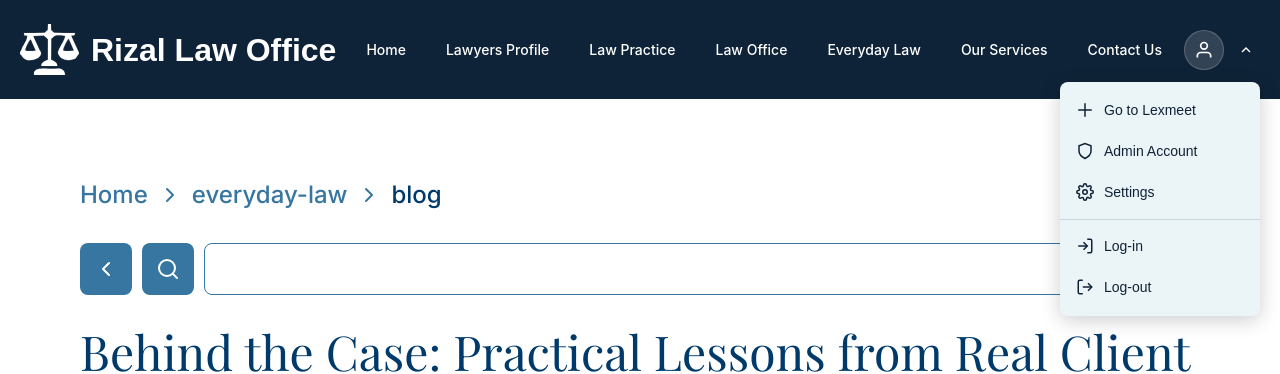
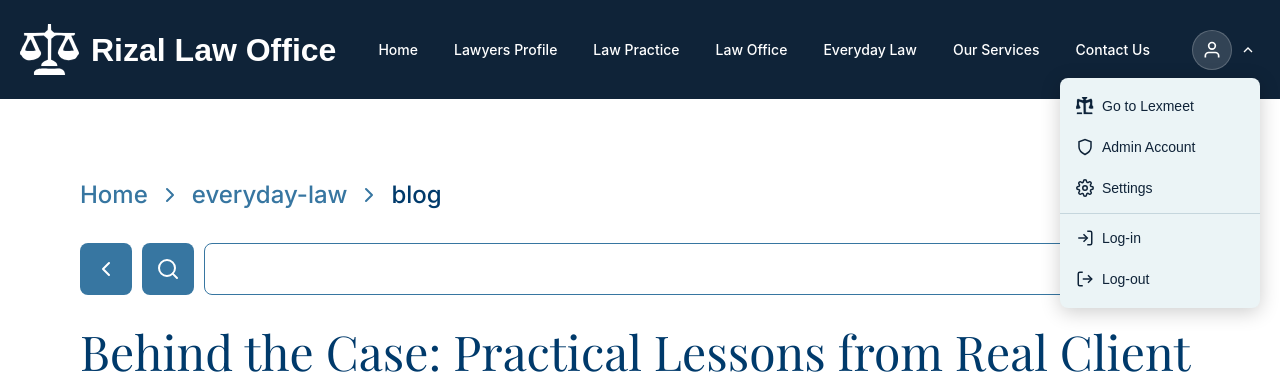
Before and after one commit to karllogdat/lexmeet-group4-template, a React (Vite) app: page /everyday-law/blog in a window 1280 px wide. Both pictures are taken after a click on the button 1204 px from the left and 49 px from the top of the page. Shown: the top 374 px of the page. Built offline with nearby package versions, Linux system fonts and the light colour scheme; a web font is replaced by a local one.

Commit message:
fix navbar

```diff
--- a/src/components/NavBar/ProfileDropdown.jsx
+++ b/src/components/NavBar/ProfileDropdown.jsx
@@ -1,5 +1,6 @@
 import React, { useState, useRef, useEffect } from 'react';
 import { Link } from "react-router";
+import lexmeetLogo from '../../assets/Lexmeet.svg';
 
 export default function ProfileDropdown() {
   const [isOpen, setIsOpen] = useState(false);
@@ -27,7 +28,7 @@ export default function ProfileDropdown() {
       }}
     >
       {/* Trigger Buttons */}
-      <div style={{ display: 'flex', alignItems: 'center', gap: '8px' }}>
+      <div style={{ display: 'flex', alignItems: 'center', gap: '4px' }}>
 
         {/* CIRCULAR Avatar Button */}
         <button
@@ -69,7 +70,7 @@ export default function ProfileDropdown() {
             color: '#ffffff',
             display: 'flex',
             alignItems: 'center',
-            padding: '6px',
+            padding: '4px',
             transition: 'background 0.2s ease',
             fontFamily: "'g4-caption', sans-serif",
           }}
@@ -96,7 +97,7 @@ export default function ProfileDropdown() {
         <div
           style={{
             position: 'absolute',
-            top: 'calc(100% + 12px)',
+            top: 'calc(100% + 8px)',
             right: 0,
             backgroundColor: '#EBF4F6',
             borderRadius: '8px',
@@ -109,7 +110,21 @@ export default function ProfileDropdown() {
           }}
         >
           <ul style={{ listStyle: 'none', margin: 0, padding: 0 }}>
-            <DropdownItem to="/lexmeet" icon={<path d="M12 3v18M3 12h18"/>}>
+            <DropdownItem
+              to="/lexmeet"
+              customIcon={
+                <img
+                  src={lexmeetLogo}
+                  alt="Lexmeet"
+                  style={{
+                    width: '18px',
+                    height: '18px',
+                    objectFit: 'contain',
+                    filter: 'brightness(0) saturate(100%) invert(10%) sepia(26%) saturate(2421%) hue-rotate(180deg) brightness(96%) contrast(96%)'
+                  }}
+                />
+              }
+            >
               Go to Lexmeet
             </DropdownItem>
 
@@ -121,7 +136,7 @@ export default function ProfileDropdown() {
               Settings
             </DropdownItem>
 
-            <hr style={{ border: 'none', borderTop: '1px solid #c5d6dd', margin: '6px 0' }} />
+            <hr style={{ border: 'none', borderTop: '1px solid #c5d6dd', margin: '4px 0' }} />
 
             <DropdownItem to="/login" icon={<><path d="M15 3h4a2 2 0 0 1 2 2v14a2 2 0 0 1-2 2h-4"/><polyline points="10 17 15 12 10 7"/><line x1="15" y1="12" x2="3" y2="12"/></>}>
               Log-in
@@ -137,14 +152,14 @@ export default function ProfileDropdown() {
   );
 }
 
-function DropdownItem({ to, children, icon, isButton = false, onClick }) {
+function DropdownItem({ to, children, icon, customIcon, isButton = false, onClick }) {
   const [isHovered, setIsHovered] = useState(false);
 
   const style = {
     display: 'flex',
     alignItems: 'center',
-    gap: '10px',
-    padding: '10px 16px',
+    gap: '8px', // Reduced gap between icon and text from 10px to 8px
+    padding: '10px 16px', // Kept original padding intact
     color: '#0F2338',
     textDecoration: 'none',
     fontSize: '14px',
@@ -155,7 +170,17 @@ function DropdownItem({ to, children, icon, isButton = false, onClick }) {
     width: '100%',
     border: 'none',
     textAlign: 'left',
-    fontFamily: "'g4-caption', sans-serif", // Quotes around font name
+    fontFamily: "'g4-caption', sans-serif",
+    boxSizing: 'border-box',
+  };
+
+  const renderIcon = () => {
+    if (customIcon) return <span style={{ display: 'flex', width: '18px', height: '18px', justifyContent: 'center', alignItems: 'center', flexShrink: 0 }}>{customIcon}</span>;
+    return (
+      <svg width="18" height="18" viewBox="0 0 24 24" fill="none" stroke="currentColor" strokeWidth="2" style={{ flexShrink: 0 }}>
+        {icon}
+      </svg>
+    );
   };
 
   return (
@@ -167,7 +192,7 @@ function DropdownItem({ to, children, icon, isButton = false, onClick }) {
           onMouseLeave={() => setIsHovered(false)}
           style={style}
         >
-          <svg width="18" height="18" viewBox="0 0 24 24" fill="none" stroke="currentColor" strokeWidth="2">{icon}</svg>
+          {renderIcon()}
           {children}
         </button>
       ) : (
@@ -177,7 +202,7 @@ function DropdownItem({ to, children, icon, isButton = false, onClick }) {
           onMouseLeave={() => setIsHovered(false)}
           style={style}
         >
-          <svg width="18" height="18" viewBox="0 0 24 24" fill="none" stroke="currentColor" strokeWidth="2">{icon}</svg>
+          {renderIcon()}
           {children}
         </Link>
       )}
--- a/src/components/Navbar.jsx
+++ b/src/components/Navbar.jsx
@@ -3,7 +3,6 @@ import BrandLogo from "./NavBar/BrandLogo.jsx";
 import NavLink from "./NavBar/NavLink.jsx";
 
 export default function Navbar() {
-  // Routes updated to match your React Router setup in App.jsx
   const navItems = [
     { label: 'Home', href: '/' },
     { label: 'Lawyers Profile', href: '/everyday-law/lawyers-blog-list' },
@@ -18,8 +17,7 @@ export default function Navbar() {
     <header
       style={{
         width: '100%',
-        padding: '20px', // Added 20px padding around header
-        minHeight: '70px',
+        padding: '20px',
         backgroundColor: '#0F2338',
         color: '#FFFFFF',
         boxSizing: 'border-box',
@@ -29,10 +27,11 @@ export default function Navbar() {
         style={{
           display: 'flex',
           alignItems: 'center',
-          gap: '20px', // Added 20px gap between Brand, Links, and Profile
+          justifyContent: 'space-between',
           maxWidth: '1280px',
           margin: '0 auto',
           width: '100%',
+          gap: '16px', // Prevents elements from overlapping each other
         }}
       >
         {/* Brand Logo */}
@@ -46,10 +45,12 @@ export default function Navbar() {
             flex: 1,
             display: 'flex',
             alignItems: 'center',
-            justifyContent: 'around',
-            gap: '20px', // Added 20px gap between navigation items
-            overflowX: 'auto',
+            justifyContent: 'center',
+            gap: '16px', // Balanced gap between items
+            overflow: 'hidden', // Replaced overflowX: 'auto' to kill the grey scrollbar line
+            whiteSpace: 'nowrap',
             minWidth: 0,
+            padding: '0 8px',
           }}
         >
           {navItems.map((item) => (
```
